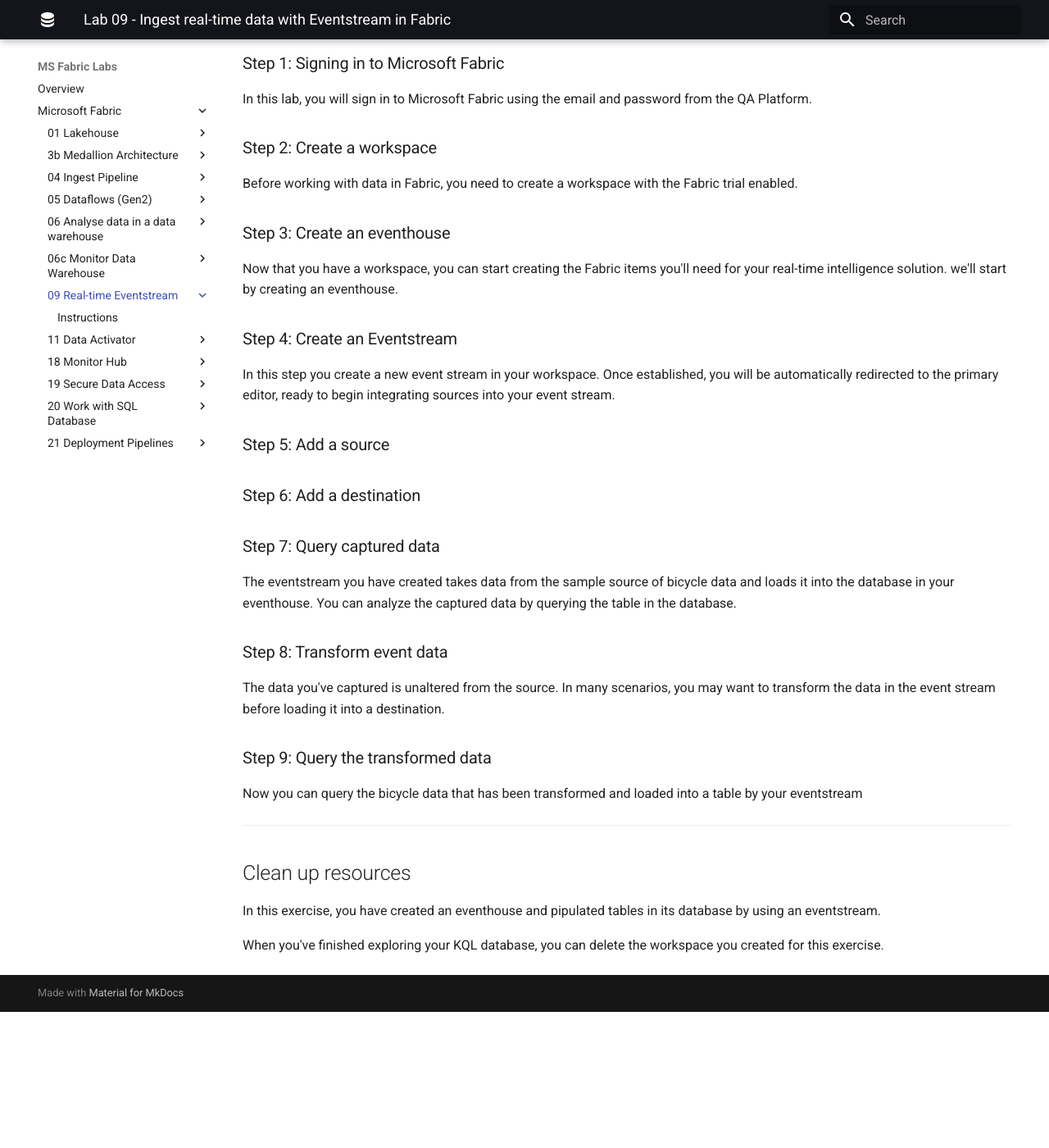
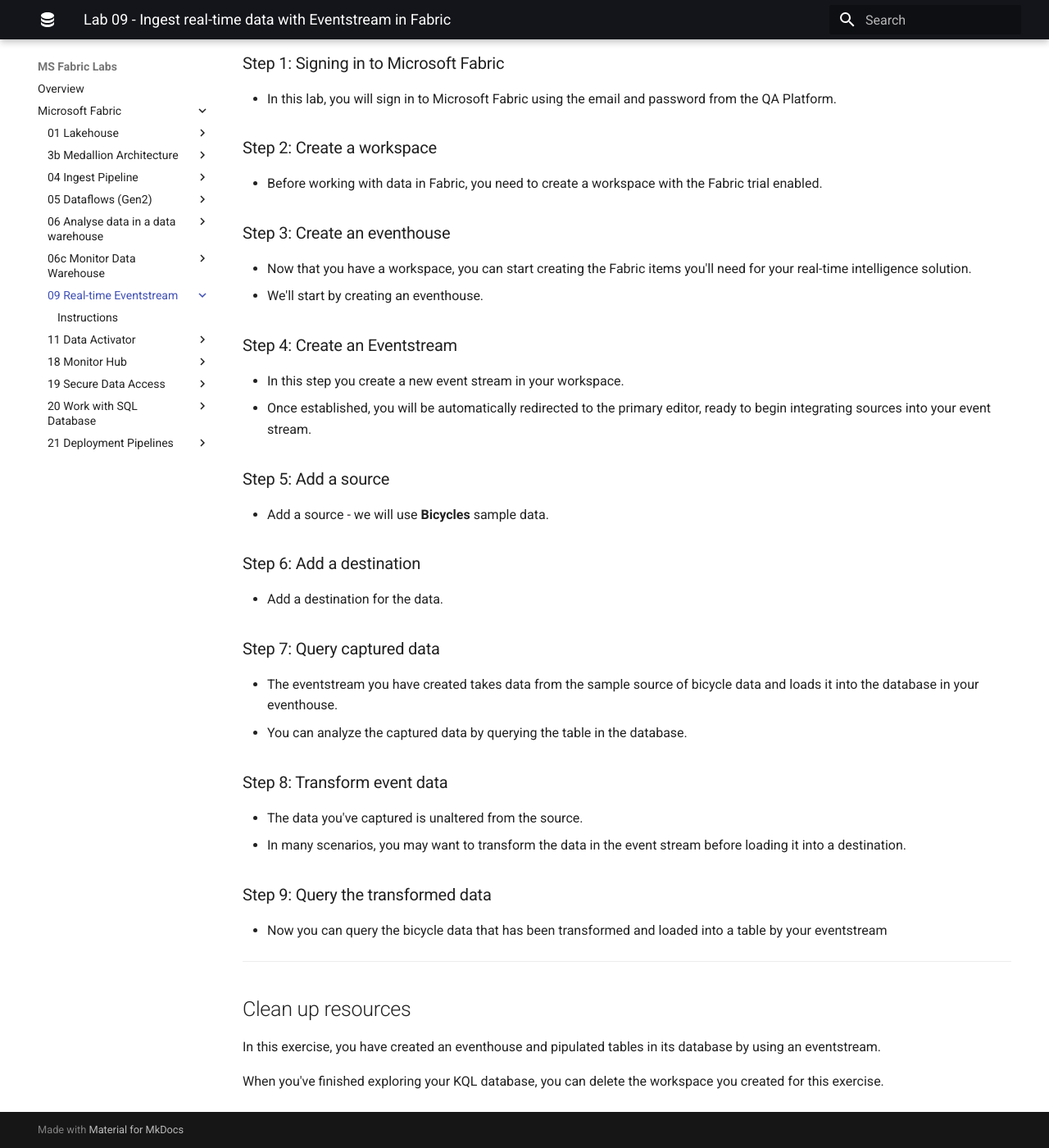
Before and after one commit to qaalabs/fabric, an MkDocs documentation site: the page built from docs/09-real-time-analytics-eventstream/index.md, in a window 1280 px wide and 1400 px high, scrolled down 486 px. Shown: the whole window at 82% size. Built offline with MkDocs 1.6.1 and Material for MkDocs 9.7.7, drawn with Linux system fonts in a browser that asks for light colours; before the commit the page ends 1720 px from its top, so only the background shows below that.

Commit message:
update lab 09

```diff
--- a/docs/09-real-time-analytics-eventstream/index.md
+++ b/docs/09-real-time-analytics-eventstream/index.md
@@ -14,35 +14,43 @@
 
 ### Step 1: Signing in to Microsoft Fabric
 
-In this lab, you will sign in to Microsoft Fabric using the email and password from the QA Platform.
+- In this lab, you will sign in to Microsoft Fabric using the email and password from the QA Platform.
 
 ### Step 2: Create a workspace
 
-Before working with data in Fabric, you need to create a workspace with the Fabric trial enabled.
+- Before working with data in Fabric, you need to create a workspace with the Fabric trial enabled.
 
 ### Step 3: Create an eventhouse
 
-Now that you have a workspace, you can start creating the Fabric items you'll need for your real-time intelligence solution. we'll start by creating an eventhouse.
+- Now that you have a workspace, you can start creating the Fabric items you'll need for your real-time intelligence solution.
+- We'll start by creating an eventhouse.
 
 ### Step 4: Create an Eventstream
 
-In this step you create a new event stream in your workspace. Once established, you will be automatically redirected to the primary editor, ready to begin integrating sources into your event stream.
+- In this step you create a new event stream in your workspace.
+- Once established, you will be automatically redirected to the primary editor, ready to begin integrating sources into your event stream.
 
 ### Step 5: Add a source
 
+- Add a source - we will use **Bicycles** sample data.
+
 ### Step 6: Add a destination
+
+- Add a destination for the data.
 
 ### Step 7: Query captured data
 
-The eventstream you have created takes data from the sample source of bicycle data and loads it into the database in your eventhouse. You can analyze the captured data by querying the table in the database.
+- The eventstream you have created takes data from the sample source of bicycle data and loads it into the database in your eventhouse.
+- You can analyze the captured data by querying the table in the database.
 
 ### Step 8: Transform event data
 
-The data you've captured is unaltered from the source. In many scenarios, you may want to transform the data in the event stream before loading it into a destination.
+- The data you've captured is unaltered from the source.
+- In many scenarios, you may want to transform the data in the event stream before loading it into a destination.
 
 ### Step 9: Query the transformed data
 
-Now you can query the bicycle data that has been transformed and loaded into a table by your eventstream
+- Now you can query the bicycle data that has been transformed and loaded into a table by your eventstream
 
 ---
 
```
Also changed, not shown: docs/09-real-time-analytics-eventstream/instructions.md (+48 -24 lines), docs/img/09-create-eventhouse.png, docs/img/09-empty-eventstream.png, docs/img/09-kql-database-event-processing-before-ingestion.png, docs/img/09-real-time-intelligence-eventstream-sourced.png.
